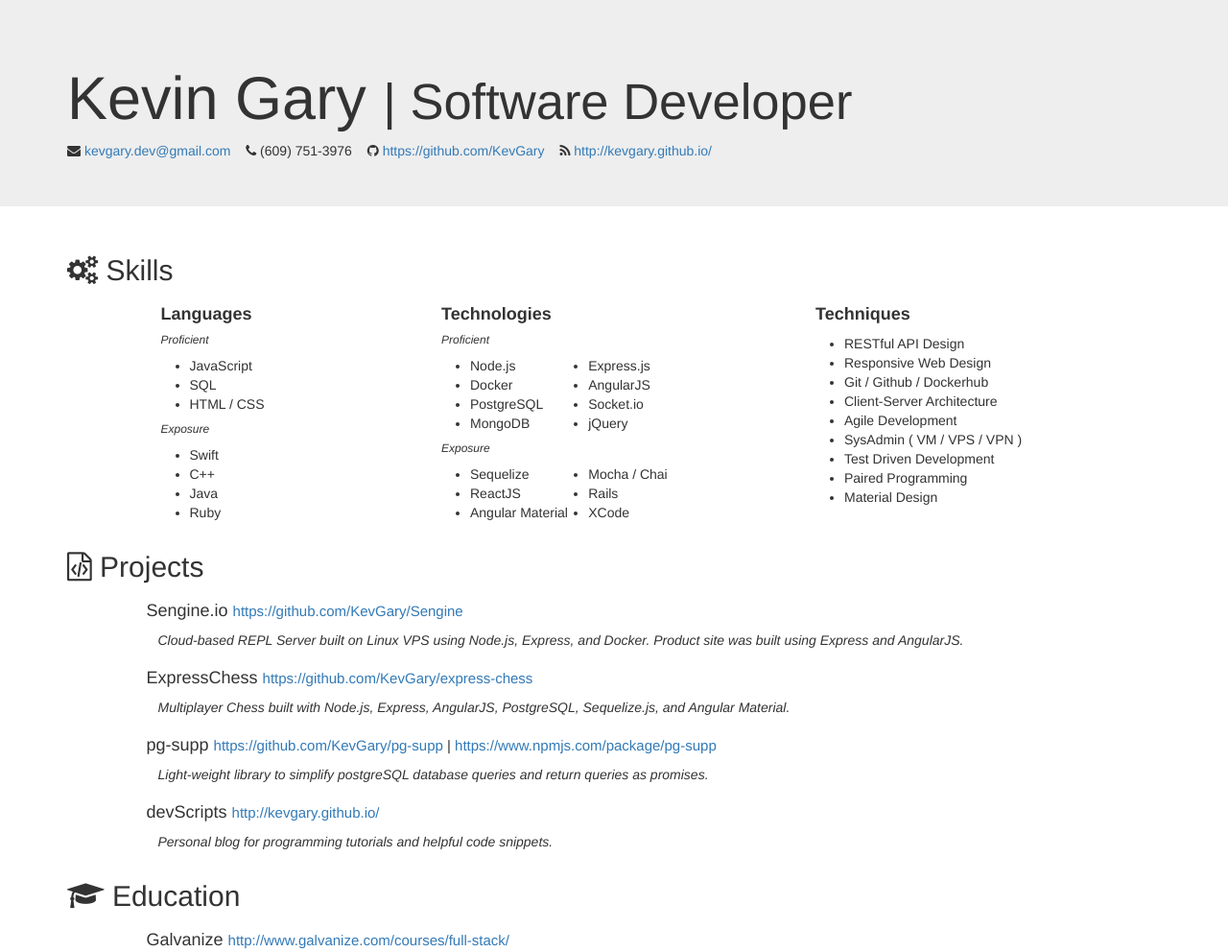
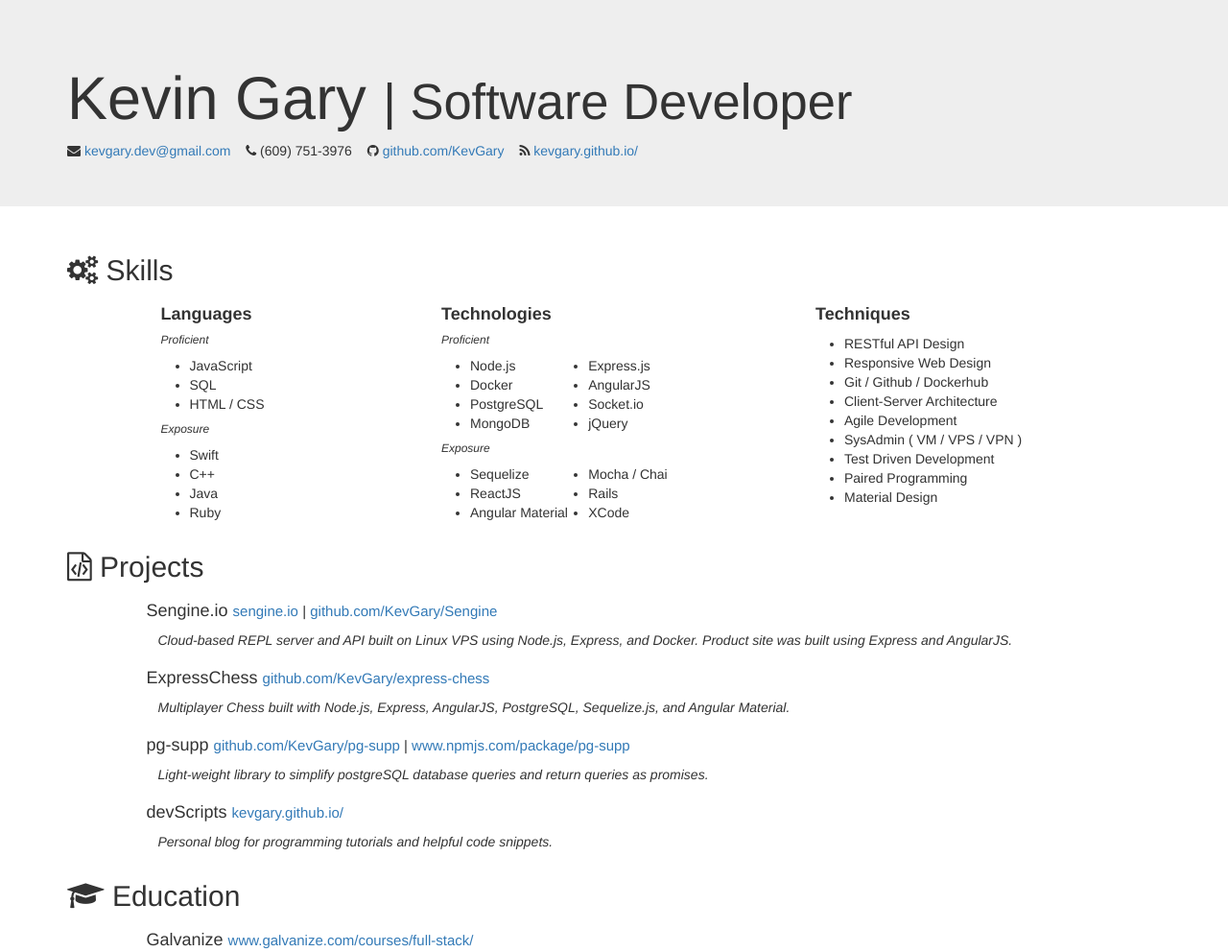
Before and after one commit to KevGary/resume, a plain HTML site: page index.html in a window 1280 px wide. Shown: the top 992 px of the page at 96% size. Drawn offline with nearby package versions, Linux system fonts and the light colour scheme.

Commit message:
resume update

```diff
--- a/index.html
+++ b/index.html
@@ -12,8 +12,8 @@
       <h1><span class="first-name">Kevin</span> <span class="last-name">Gary</span> <span class="job-title">| Software Developer</span></h1>
         <div class="personal-link email"><i class="fa fa-envelope"></i><a href="mailto:kevgary.dev@gmail.com"> kevgary.dev@gmail.com</a></div>
         <div class="personal-link phone"><i class="fa fa-phone"></i> (609) 751-3976</div>
-        <div class="personal-link github"><i class="fa fa-github"></i><a href="https://github.com/KevGary"> https://github.com/KevGary</a></div>
-        <div class="personal-link blog"><i class="fa fa-rss"></i><a href="http://kevgary.github.io/"> http://kevgary.github.io/</a></div>
+        <div class="personal-link github"><i class="fa fa-github"></i><a href="https://github.com/KevGary"> github.com/KevGary</a></div>
+        <div class="personal-link blog"><i class="fa fa-rss"></i><a href="http://kevgary.github.io/"> kevgary.github.io/</a></div>
       </div>
     </div>
   </div>
@@ -80,32 +80,32 @@
   <h2><i class="fa fa-file-code-o"></i> Projects</h2>
   <div class="row">
     <div class="col-xs-offset-1">
-      <h4>Sengine.io <span class="project-link"><a href="https://github.com/KevGary/Sengine">https://github.com/KevGary/Sengine</a></span></h4>
-      <p class="project-description">Cloud-based REPL Server built on Linux VPS using Node.js, Express, and Docker.  Product site was built using Express and AngularJS.</p>
+      <h4>Sengine.io <span class="project-link"><a href="http://sengine.io">sengine.io</a> | <a href="https://github.com/KevGary/Sengine">github.com/KevGary/Sengine</a></span></h4>
+      <p class="project-description">Cloud-based REPL server and API built on Linux VPS using Node.js, Express, and Docker.  Product site was built using Express and AngularJS.</p>
     </div>
   </div>
   <div class="row">
     <div class="col-xs-offset-1">
-      <h4>ExpressChess <span class="project-link"><a href="https://github.com/KevGary/express-chess">https://github.com/KevGary/express-chess</a></span></h4>
+      <h4>ExpressChess <span class="project-link"><a href="https://github.com/KevGary/express-chess">github.com/KevGary/express-chess</a></span></h4>
       <p class="project-description">Multiplayer Chess built with Node.js, Express, AngularJS, PostgreSQL, Sequelize.js, and Angular Material.</p>
     </div>
   </div>
   <div class="row">
     <div class="col-xs-offset-1">
-      <h4>pg-supp <span class="project-link"><a href="https://github.com/KevGary/pg-supp">https://github.com/KevGary/pg-supp</a> | <a href="https://www.npmjs.com/package/pg-supp">https://www.npmjs.com/package/pg-supp</a></span></h4>
+      <h4>pg-supp <span class="project-link"><a href="https://github.com/KevGary/pg-supp">github.com/KevGary/pg-supp</a> | <a href="https://www.npmjs.com/package/pg-supp">www.npmjs.com/package/pg-supp</a></span></h4>
       <p class="project-description">Light-weight library to simplify postgreSQL database queries and return queries as promises.</p>
     </div>
   </div>
   <div class="row">
     <div class="col-xs-offset-1">
-      <h4>devScripts <span class="project-link"><a href="http://kevgary.github.io/">http://kevgary.github.io/</a></h4>
+      <h4>devScripts <span class="project-link"><a href="http://kevgary.github.io/">kevgary.github.io/</a></h4>
       <p class="project-description">Personal blog for programming tutorials and helpful code snippets.</p>
     </div>
   </div>
   <h2><i class="fa fa-graduation-cap"></i> Education</h2>
   <div class="row education">
     <div class="col-xs-offset-1">
-      <h4>Galvanize <span class="education-link"><a href="http://www.galvanize.com/courses/full-stack/">http://www.galvanize.com/courses/full-stack/</a></span></h4>
+      <h4>Galvanize <span class="education-link"><a href="http://www.galvanize.com/courses/full-stack/">www.galvanize.com/courses/full-stack/</a></span></h4>
       <p class="project-description">2015-16 - graduated from gSchool Full Stack program.</p>
     </div>
     <div class="col-xs-offset-1">
```
